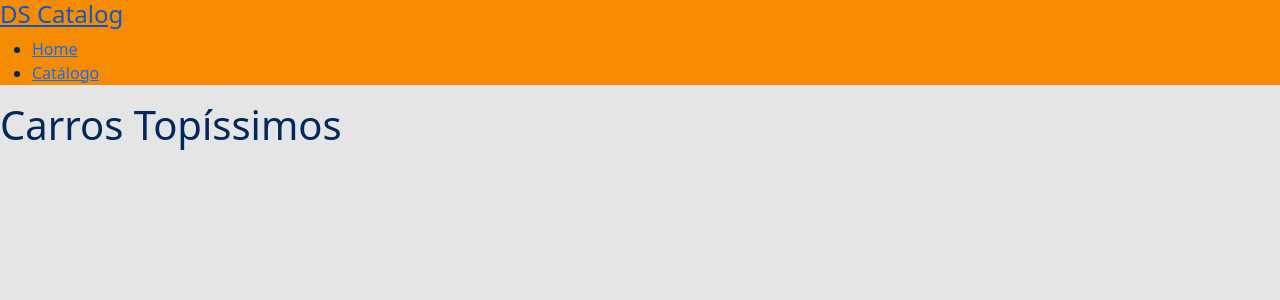
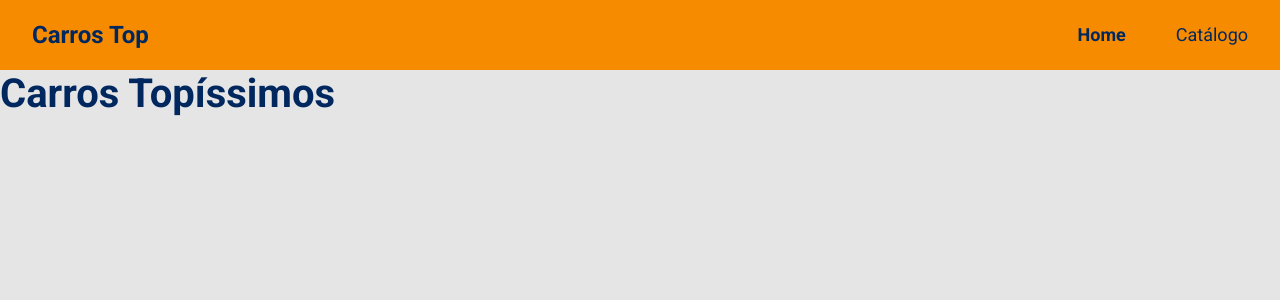
Before and after one commit to ingridholiveira/eureka-cars, a React (Create React App) app in the folder frontend/: page / in a window 1280 px wide. Shown: the top 300 px of the page. Built offline with nearby package versions, Linux system fonts and the light colour scheme.

Commit message:
estlizando navbar

```diff
--- a/frontend/src/App.css
+++ b/frontend/src/App.css
@@ -1,38 +1,21 @@
-.App {
-  text-align: center;
+@import url('https://fonts.googleapis.com/css2?family=Roboto:wght@300;400;700&display=swap');
+
+* {
+  font-family: 'Roboto', sans-serif;
 }
 
-.App-logo {
-  height: 40vmin;
-  pointer-events: none;
+h1,
+h2,
+h3,
+h4,
+h5,
+h6 {
+  font-weight: 700;
+  margin-bottom: 0;
 }
 
-@media (prefers-reduced-motion: no-preference) {
-  .App-logo {
-    animation: App-logo-spin infinite 20s linear;
-  }
+a,
+a:hover {
+  text-decoration: none;
+  color: unset;
 }
-
-.App-header {
-  background-color: #282c34;
-  min-height: 100vh;
-  display: flex;
-  flex-direction: column;
-  align-items: center;
-  justify-content: center;
-  font-size: calc(10px + 2vmin);
-  color: white;
-}
-
-.App-link {
-  color: #61dafb;
-}
-
-@keyframes App-logo-spin {
-  from {
-    transform: rotate(0deg);
-  }
-  to {
-    transform: rotate(360deg);
-  }
-}
--- a/frontend/src/components/Navbar/index.tsx
+++ b/frontend/src/components/Navbar/index.tsx
@@ -1,15 +1,33 @@
+import "./styles.css";
+import "bootstrap/js/src/collapse.js";
+
 const Navbar = () => {
   return (
     <>
-      <nav className="bg-primary">
-        <div>
-          <a href="link">
-            <h4>DS Catalog</h4>
+      <nav className="bg-primary navbar navbar-expand-md main-nav">
+        <div className="container-fluid">
+          <a href="link" className="nav-logo-text">
+            <h4>Carros Top</h4>
           </a>
-          <div>
-            <ul>
+
+          <button
+            className="navbar-toggler"
+            type="button"
+            data-bs-toggle="collapse"
+            data-bs-target="#dscarros-navbar"
+            aria-controls="dscarros-navbar"
+            aria-expanded="false"
+            aria-label="Toggle navigation"
+          >
+            <span className="navbar-toggler-icon"></span>
+          </button>
+
+          <div className="collapse navbar-collapse" id="dscarros-navbar">
+            <ul className="navbar-nav offset-md-10 main-menu">
               <li>
-                <a href="link">Home</a>
+                <a href="link" className="active">
+                  Home
+                </a>
               </li>
               <li>
                 <a href="link">Catálogo</a>
--- /dev/null
+++ b/frontend/src/components/Navbar/styles.css
@@ -0,0 +1,26 @@
+.main-nav {
+  min-height: 70px;
+  padding: 20px;
+}
+
+.nav-logo-text,
+.nav-logo-text:hover {
+  color: #00285f;
+}
+
+.main-menu {
+  display: flex;
+  justify-content: flex-end;
+  gap: 50px;
+  font-size: 18px;
+  width: 340px;
+}
+
+.main-menu a,
+.main-menu a:hover {
+  color: #00285f;
+}
+
+.main-menu a.active {
+  font-weight: bold;
+}
```
